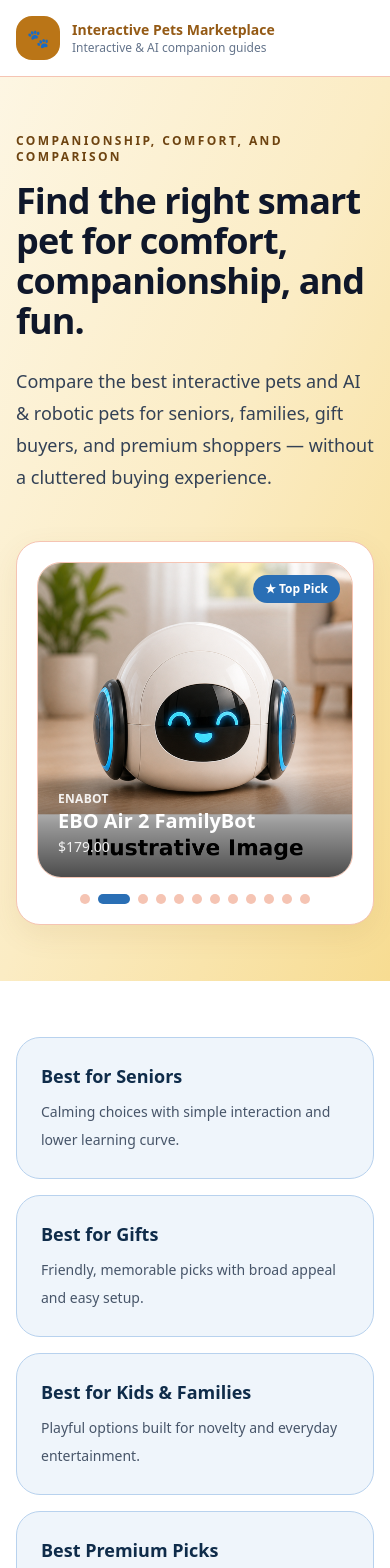
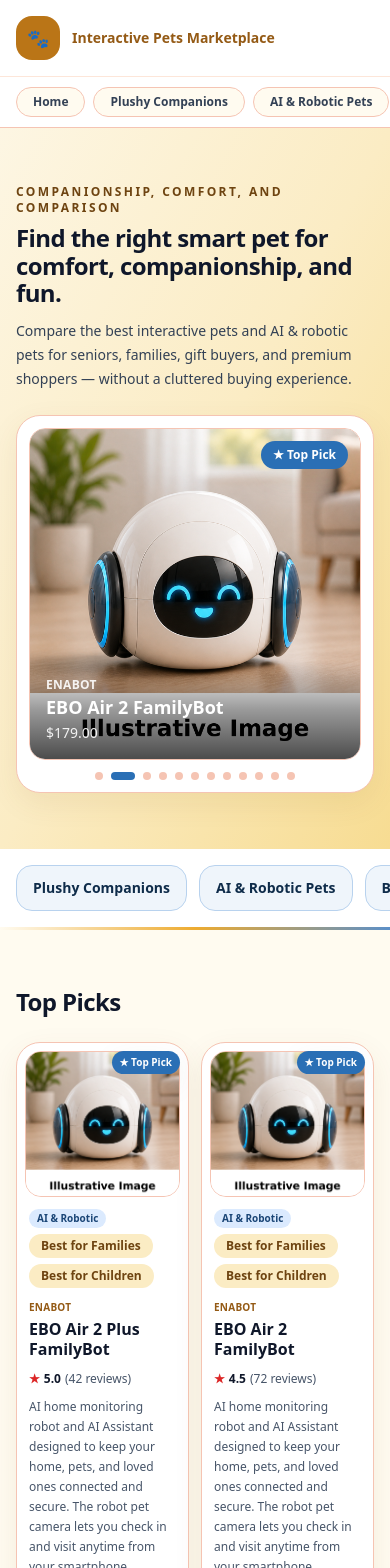
Before and after one commit to timsthomasson-cpu/Interactive-Pet-Marketplace, a Next.js app: page / in a window 390 px wide. Shown: the top 1568 px of the page. Built offline with nearby package versions, Linux system fonts and the light colour scheme; grey boxes are pictures that could not be loaded.

Commit message:
Warm golden redesign, product images, layout cleanup

```diff
--- a/app/globals.css
+++ b/app/globals.css
@@ -10,3 +10,5 @@ body {@apply bg-cream-50 text-slate-900 antialiased;}
 .btn-primary {@apply inline-flex items-center justify-center rounded-full bg-brand-600 px-5 py-3 text-sm font-semibold text-white transition hover:-translate-y-0.5 hover:bg-brand-700;}
 .btn-secondary {@apply inline-flex items-center justify-center rounded-full border-2 border-trust-500 bg-white px-5 py-3 text-sm font-semibold text-trust-600 transition hover:-translate-y-0.5 hover:border-trust-600 hover:text-trust-700;}
 .gradient-tile {background: linear-gradient(135deg, #fdf6e3 0%, #fbecc4 50%, #f7dc92 100%);}
+.no-scrollbar::-webkit-scrollbar {display: none;}
+.no-scrollbar {-ms-overflow-style: none; scrollbar-width: none;}
--- a/app/page.tsx
+++ b/app/page.tsx
@@ -1,7 +1,30 @@
 import { PageShell } from "@/components/layout";
-import { CompareTable, GroupedProducts, HeroSection, ShopByNeed } from "@/components/sections";
+import { CompareTable, GroupedProducts, HeroSection, MobileShopPills, ShopByNeed } from "@/components/sections";
 import { products } from "@/components/site-data";
 import Link from "next/link";
 export default function HomePage() {
-  return <PageShell><HeroSection /><ShopByNeed /><section className="bg-white pt-2 pb-10 sm:pt-3 sm:pb-12"><div className="container-shell"><div className="grid gap-10 sm:grid-cols-2 sm:gap-16"><div className="flex flex-col items-center text-center"><Link href="/interactive-pets" className="inline-flex items-center justify-center rounded-full bg-trust-500 px-8 py-5 text-base font-semibold text-white transition hover:-translate-y-0.5 hover:bg-trust-600">Explore Plushy Companions</Link><p className="mt-4 max-w-sm text-sm leading-7 text-slate-600">Soft, engaging companion pets with touch response, sounds, and comforting interaction.</p></div><div className="flex flex-col items-center text-center"><Link href="/ai-robotic-pets" className="inline-flex items-center justify-center rounded-full bg-trust-500 px-8 py-5 text-base font-semibold text-white transition hover:-translate-y-0.5 hover:bg-trust-600">Explore AI & Robotic Pets</Link><p className="mt-4 max-w-sm text-sm leading-7 text-slate-600">Advanced smart pets with movement, sensors, app features and interactive behavior.</p></div></div></div></section><div className="h-[3px] bg-gradient-to-r from-transparent via-brand-400 to-trust-400"></div><GroupedProducts items={products} /><CompareTable items={products} title="All products at a glance" text="A quick scan of every smart pet on the site — type, audience, highlight, rating, and price." /></PageShell>;
+  return (
+    <PageShell>
+      <HeroSection />
+      <MobileShopPills />
+      <ShopByNeed />
+      <section className="hidden md:block bg-white pt-2 pb-10 sm:pt-3 sm:pb-12">
+        <div className="container-shell">
+          <div className="grid gap-10 sm:grid-cols-2 sm:gap-16">
+            <div className="flex flex-col items-center text-center">
+              <Link href="/interactive-pets" className="inline-flex items-center justify-center rounded-full bg-trust-500 px-8 py-5 text-base font-semibold text-white transition hover:-translate-y-0.5 hover:bg-trust-600">Explore Plushy Companions</Link>
+              <p className="mt-4 max-w-sm text-sm leading-7 text-slate-600">Soft, engaging companion pets with touch response, sounds, and comforting interaction.</p>
+            </div>
+            <div className="flex flex-col items-center text-center">
+              <Link href="/ai-robotic-pets" className="inline-flex items-center justify-center rounded-full bg-trust-500 px-8 py-5 text-base font-semibold text-white transition hover:-translate-y-0.5 hover:bg-trust-600">Explore AI & Robotic Pets</Link>
+              <p className="mt-4 max-w-sm text-sm leading-7 text-slate-600">Advanced smart pets with movement, sensors, app features and interactive behavior.</p>
+            </div>
+          </div>
+        </div>
+      </section>
+      <div className="h-[3px] bg-gradient-to-r from-transparent via-brand-400 to-trust-400"></div>
+      <GroupedProducts items={products} />
+      <CompareTable items={products} title="All products at a glance" text="A quick scan of every smart pet on the site — type, audience, highlight, rating, and price." />
+    </PageShell>
+  );
 }
--- a/components/layout.tsx
+++ b/components/layout.tsx
@@ -75,7 +75,40 @@ function ShopForDropdown() {
 }
 
 export function SiteHeader() {
-  return <header className="sticky top-0 z-40 border-b border-coral-200 bg-white/95 backdrop-blur"><div className="container-shell flex items-center justify-between gap-6 py-4"><Link href="/" className="flex items-center gap-3"><div className="flex h-11 w-11 items-center justify-center rounded-2xl bg-brand-600 text-lg text-white">🐾</div><div><div className="text-sm font-semibold text-brand-700">Interactive Pets Marketplace</div><div className="text-xs text-slate-500">Interactive & AI companion guides</div></div></Link><nav className="hidden items-center gap-6 lg:flex">{mainNav.map((item)=><Link key={item.href} href={item.href} className="text-sm font-medium text-slate-700 transition hover:text-brand-700">{item.label}</Link>)}<ShopForDropdown />{tailNav.map((item)=><Link key={item.href} href={item.href} className="text-sm font-medium text-slate-700 transition hover:text-brand-700">{item.label}</Link>)}</nav><Link href="/top-picks" className="hidden sm:inline-flex items-center justify-center rounded-full bg-trust-500 px-5 py-3 text-sm font-semibold text-white transition hover:-translate-y-0.5 hover:bg-trust-600">Shop Top Picks</Link></div></header>;
+  const allMobileNav = [...mainNav, ...shopForNav, ...tailNav];
+  return (
+    <header className="sticky top-0 z-40 border-b border-coral-200 bg-white/95 backdrop-blur">
+      <div className="container-shell flex items-center justify-between gap-6 py-4">
+        <Link href="/" className="flex items-center gap-3">
+          <div className="flex h-11 w-11 items-center justify-center rounded-2xl bg-brand-600 text-lg text-white">🐾</div>
+          <div>
+            <div className="text-sm font-semibold text-brand-700">Interactive Pets Marketplace</div>
+            <div className="hidden sm:block text-xs text-slate-500">Interactive & AI companion guides</div>
+          </div>
+        </Link>
+        <nav className="hidden items-center gap-6 lg:flex">
+          {mainNav.map((item)=><Link key={item.href} href={item.href} className="text-sm font-medium text-slate-700 transition hover:text-brand-700">{item.label}</Link>)}
+          <ShopForDropdown />
+          {tailNav.map((item)=><Link key={item.href} href={item.href} className="text-sm font-medium text-slate-700 transition hover:text-brand-700">{item.label}</Link>)}
+        </nav>
+        <Link href="/top-picks" className="hidden sm:inline-flex items-center justify-center rounded-full bg-trust-500 px-5 py-3 text-sm font-semibold text-white transition hover:-translate-y-0.5 hover:bg-trust-600">Shop Top Picks</Link>
+      </div>
+      {/* Mobile pills nav: horizontally scrollable */}
+      <nav className="lg:hidden border-t border-coral-100 bg-white">
+        <div className="no-scrollbar flex gap-2 overflow-x-auto px-4 py-2.5">
+          {allMobileNav.map((item) => (
+            <Link
+              key={item.href}
+              href={item.href}
+              className="shrink-0 rounded-full border border-coral-200 bg-cream-50 px-4 py-1.5 text-xs font-semibold text-slate-700 transition hover:border-trust-400 hover:bg-trust-50 hover:text-trust-700"
+            >
+              {item.label}
+            </Link>
+          ))}
+        </div>
+      </nav>
+    </header>
+  );
 }
 export function StickyCompareBar() {
   return <div className="fixed bottom-4 left-0 right-0 z-40"><div className="container-shell"><div className="mx-auto flex max-w-3xl items-center justify-between gap-4 rounded-full border border-coral-200 bg-white px-4 py-3 shadow-soft"><div><p className="text-sm font-semibold text-brand-900">Need a faster decision?</p><p className="text-xs text-slate-600">Compare comfort, ease of use, and price in one view.</p></div><Link href="/compare" className="btn-primary shrink-0">Open Compare</Link></div></div></div>;
--- a/components/product-card.tsx
+++ b/components/product-card.tsx
@@ -6,27 +6,27 @@ export function ProductCard({ product }: { product: Product }) {
   return (
     <div className="card flex flex-col overflow-hidden relative">
       {product.flags?.topPick && (
-        <div className="absolute top-3 right-3 z-10 inline-flex items-center gap-1 rounded-full bg-trust-500 px-3 py-1.5 text-xs font-bold text-white shadow-soft">
+        <div className="absolute top-2 right-2 sm:top-3 sm:right-3 z-10 inline-flex items-center gap-1 rounded-full bg-trust-500 px-2 py-1 sm:px-3 sm:py-1.5 text-[10px] sm:text-xs font-bold text-white shadow-soft">
           ★ Top Pick
         </div>
       )}
-      <div className="p-4">
+      <div className="p-2 sm:p-4">
         {product.imageUrl ? (
-          <div className="overflow-hidden rounded-3xl border border-coral-200 bg-cream-100">
+          <div className="overflow-hidden rounded-2xl sm:rounded-3xl border border-coral-200 bg-cream-100">
             <img
               src={product.imageUrl}
               alt={product.name}
-              className="block h-56 w-full object-cover"
+              className="block h-36 sm:h-56 w-full object-cover"
             />
           </div>
         ) : (
           <PlaceholderVisual label={product.name} />
         )}
       </div>
-      <div className="flex flex-1 flex-col space-y-4 p-6 pt-1">
-        <div className="flex flex-wrap items-center gap-2">
+      <div className="flex flex-1 flex-col space-y-3 sm:space-y-4 p-3 pt-1 sm:p-6 sm:pt-1">
+        <div className="flex flex-wrap items-center gap-1.5 sm:gap-2">
           {product.type === "AI & Robotic" ? (
-            <span className="inline-flex rounded-full bg-trust-100 px-3 py-1 text-xs font-semibold text-trust-700">{product.type}</span>
+            <span className="inline-flex rounded-full bg-trust-100 px-2 py-0.5 sm:px-3 sm:py-1 text-[10px] sm:text-xs font-semibold text-trust-700">{product.type}</span>
           ) : (
             <Badge>{product.type}</Badge>
           )}
@@ -35,17 +35,17 @@ export function ProductCard({ product }: { product: Product }) {
           ))}
         </div>
         <div>
-          <p className="text-xs font-semibold uppercase tracking-wide text-brand-700">{product.manufacturer}</p>
-          <p className="mt-1 text-xl font-semibold text-slate-900">{product.name}</p>
+          <p className="text-[10px] sm:text-xs font-semibold uppercase tracking-wide text-brand-700">{product.manufacturer}</p>
+          <p className="mt-1 text-base sm:text-xl font-semibold text-slate-900 leading-tight">{product.name}</p>
           {product.rating !== undefined && (
-            <div className="mt-2">
+            <div className="mt-1.5 sm:mt-2">
               {(() => {
                 const tooltipParts: string[] = [];
                 if (product.ratingSource) tooltipParts.push(`Rating from ${product.ratingSource}`);
                 if (product.ratingLastChecked) tooltipParts.push(`last verified ${product.ratingLastChecked}`);
                 const tooltip = tooltipParts.join(", ");
                 const ratingText = (
-                  <span className="inline-flex items-baseline gap-1 text-sm font-semibold">
+                  <span className="inline-flex items-baseline gap-1 text-xs sm:text-sm font-semibold">
                     <span className="text-red-600">★</span>
                     <span className="text-slate-900">{product.rating.toFixed(1)}</span>
                     {product.reviewCount !== undefined && (
@@ -63,16 +63,16 @@ export function ProductCard({ product }: { product: Product }) {
               })()}
             </div>
           )}
-          <p className="mt-3 text-sm leading-6 text-slate-600">{product.blurb}</p>
+          <p className="mt-2 sm:mt-3 text-xs sm:text-sm leading-5 sm:leading-6 text-slate-600">{product.blurb}</p>
         </div>
-        <div className="grid grid-cols-1 gap-2 sm:grid-cols-3">
+        <div className="grid grid-cols-1 gap-1.5 sm:gap-2 sm:grid-cols-3">
           {product.features.map((feature) => (
-            <div key={feature} className="rounded-2xl bg-cream-100 border border-coral-200 px-1.5 py-2 text-center text-[10px] leading-tight font-medium text-brand-900 min-w-0">
+            <div key={feature} className="rounded-xl sm:rounded-2xl bg-cream-100 border border-coral-200 px-1.5 py-1.5 sm:py-2 text-center text-[10px] leading-tight font-medium text-brand-900 min-w-0">
               {feature}
             </div>
           ))}
         </div>
-        <div className="mt-auto flex items-end justify-between">
+        <div className="mt-auto flex items-end justify-between gap-2">
           {(() => {
             const priceTooltipParts: string[] = [];
             if (product.priceSource) priceTooltipParts.push(`Price from ${product.priceSource}`);
@@ -80,12 +80,12 @@ export function ProductCard({ product }: { product: Product }) {
             const priceTooltip = priceTooltipParts.join(", ");
             return (
               <div title={priceTooltip || undefined}>
-                <p className="text-xs font-semibold uppercase tracking-wide text-brand-700">Price</p>
-                <p className="text-lg font-bold text-slate-900">{product.price}</p>
+                <p className="text-[10px] sm:text-xs font-semibold uppercase tracking-wide text-brand-700">Price</p>
+                <p className="text-sm sm:text-lg font-bold text-slate-900">{product.price}</p>
               </div>
             );
           })()}
-          <Link href={product.productUrl} target="_blank" rel="noopener noreferrer" className="inline-flex items-center justify-center rounded-full bg-trust-500 px-5 py-3 text-sm font-semibold text-white transition hover:-translate-y-0.5 hover:bg-trust-600">
+          <Link href={product.productUrl} target="_blank" rel="noopener noreferrer" className="inline-flex items-center justify-center rounded-full bg-trust-500 px-3 py-2 sm:px-5 sm:py-3 text-xs sm:text-sm font-semibold text-white transition hover:-translate-y-0.5 hover:bg-trust-600">
             View Details
           </Link>
         </div>
--- a/components/sections.tsx
+++ b/components/sections.tsx
@@ -5,7 +5,7 @@ import { CTAButtons, PlaceholderVisual, SectionHeading, Badge } from "./ui";
 import { TopPicksRotator } from "./top-picks-rotator";
 
 export function HeroSection() {
-  return <section className="section-pad pt-6 overflow-hidden sm:pt-8 lg:pt-10 bg-gradient-to-br from-cream-100 via-brand-100 to-brand-200"><div className="container-shell"><div className="grid items-center gap-12 lg:grid-cols-[1fr_1.4fr]"><div><p className="eyebrow">Companionship, comfort, and comparison</p><h1 className="mt-4 max-w-3xl text-4xl font-bold tracking-tight text-slate-900 sm:text-5xl lg:text-6xl">Find the right smart pet for comfort, companionship, and fun.</h1><p className="mt-6 max-w-2xl text-lg leading-8 text-slate-700">Compare the best interactive pets and AI & robotic pets for seniors, families, gift buyers, and premium shoppers — without a cluttered buying experience.</p></div><TopPicksRotator /></div></div></section>;
+  return <section className="section-pad pt-4 pb-6 overflow-hidden sm:pt-8 sm:pb-12 lg:pt-10 bg-gradient-to-br from-cream-100 via-brand-100 to-brand-200"><div className="container-shell"><div className="grid items-center gap-6 sm:gap-10 lg:gap-12 lg:grid-cols-[1fr_1.4fr]"><div><p className="eyebrow">Companionship, comfort, and comparison</p><h1 className="mt-2 sm:mt-4 max-w-3xl text-[1.5rem] leading-[1.15] font-bold tracking-tight text-slate-900 sm:text-5xl sm:leading-tight lg:text-6xl">Find the right smart pet for comfort, companionship, and fun.</h1><p className="mt-3 sm:mt-6 max-w-2xl text-sm sm:text-lg leading-6 sm:leading-8 text-slate-700">Compare the best interactive pets and AI & robotic pets for seniors, families, gift buyers, and premium shoppers — without a cluttered buying experience.</p></div><TopPicksRotator /></div></div></section>;
 }
 export function TwoCategoryCards() {
   const cards = [
@@ -21,7 +21,32 @@ export function ShopByNeed() {
     ["Best for Kids & Families", "Playful options built for novelty and everyday entertainment.", "/kids-and-families"],
     ["Best Premium Picks", "Higher-end robotic pets with more advanced movement and sensors.", "/premium-picks"]
   ];
-  return <section className="section-pad pt-4 bg-white sm:pt-6 lg:pt-8"><div className="container-shell"><div className="grid gap-4 md:grid-cols-2 xl:grid-cols-4">{items.map(([title, text, href])=><Link key={title} href={href} className="block rounded-3xl border border-trust-200 bg-trust-50 p-6 transition hover:-translate-y-0.5 hover:border-trust-400 hover:shadow-soft"><h3 className="text-lg font-semibold text-trust-900">{title}</h3><p className="mt-2 text-sm leading-7 text-slate-600">{text}</p></Link>)}</div></div></section>;
+  return <section className="hidden md:block section-pad pt-4 bg-white sm:pt-6 lg:pt-8"><div className="container-shell"><div className="grid gap-4 md:grid-cols-2 xl:grid-cols-4">{items.map(([title, text, href])=><Link key={title} href={href} className="block rounded-3xl border border-trust-200 bg-trust-50 p-6 transition hover:-translate-y-0.5 hover:border-trust-400 hover:shadow-soft"><h3 className="text-lg font-semibold text-trust-900">{title}</h3><p className="mt-2 text-sm leading-7 text-slate-600">{text}</p></Link>)}</div></div></section>;
+}
+export function MobileShopPills() {
+  const items: [string, string][] = [
+    ["Plushy Companions", "/interactive-pets"],
+    ["AI & Robotic Pets", "/ai-robotic-pets"],
+    ["Best for Seniors", "/best-for-seniors"],
+    ["Best for Gifts", "/best-for-gifts"],
+    ["Best for Kids & Families", "/kids-and-families"],
+    ["Best Premium Picks", "/premium-picks"]
+  ];
+  return (
+    <section className="md:hidden bg-white py-4">
+      <div className="no-scrollbar flex gap-3 overflow-x-auto px-4">
+        {items.map(([title, href]) => (
+          <Link
+            key={href}
+            href={href}
+            className="shrink-0 rounded-2xl border border-trust-200 bg-trust-50 px-4 py-3 text-sm font-semibold text-trust-900 transition hover:border-trust-400 hover:bg-trust-100"
+          >
+            {title}
+          </Link>
+        ))}
+      </div>
+    </section>
+  );
 }
 export function GroupedProducts({ items, pageName }: { items: typeof products; pageName?: string }) {
   if (items.length === 0) return null;
@@ -32,11 +57,11 @@ export function GroupedProducts({ items, pageName }: { items: typeof products; p
     { title: "Budget Friendly", products: items.filter((p) => p.priceCategory === "Budget Friendly") }
   ];
   const nonEmpty = sections.filter((s) => s.products.length > 0);
-  return <section className="section-pad pt-10 sm:pt-12"><div className="container-shell space-y-14">{nonEmpty.map((section) => <div key={section.title}><h3 className="text-2xl font-bold tracking-tight text-slate-900 sm:text-3xl">{pageName ? `${section.title} - ${pageName}` : section.title}</h3><div className="mt-6 grid gap-6 lg:grid-cols-2 xl:grid-cols-4">{section.products.map((product) => <ProductCard key={product.slug} product={product} />)}</div></div>)}</div></section>;
+  return <section className="section-pad pt-10 sm:pt-12"><div className="container-shell space-y-14">{nonEmpty.map((section) => <div key={section.title}><h3 className="text-2xl font-bold tracking-tight text-slate-900 sm:text-3xl">{pageName ? `${section.title} - ${pageName}` : section.title}</h3><div className="mt-6 grid grid-cols-2 gap-3 sm:gap-6 lg:grid-cols-2 xl:grid-cols-4">{section.products.map((product) => <ProductCard key={product.slug} product={product} />)}</div></div>)}</div></section>;
 }
 export function FeaturedProducts({ filter }: { filter?: "Interactive" | "AI & Robotic" }) {
   const filtered = filter ? products.filter((p)=>p.type===filter) : products;
-  return <section className="section-pad pt-10 sm:pt-12"><div className="container-shell"><div className="grid gap-6 lg:grid-cols-2 xl:grid-cols-4">{filtered.map((product)=><ProductCard key={product.slug} product={product} />)}</div></div></section>;
+  return <section className="section-pad pt-10 sm:pt-12"><div className="container-shell"><div className="grid grid-cols-2 gap-3 sm:gap-6 lg:grid-cols-2 xl:grid-cols-4">{filtered.map((product)=><ProductCard key={product.slug} product={product} />)}</div></div></section>;
 }
 export { CompareTable } from "./compare-table";
 export function TrustBoxesRow() {
--- a/components/site-data.ts
+++ b/components/site-data.ts
@@ -2,7 +2,7 @@
 // Run `npm run generate:products` to regenerate.
 // Source: Documentation/Product Matrix.xlsx (single source of truth)
 //
-// Generated: 2026-05-11T22:41:52.778Z
+// Generated: 2026-05-11T23:22:03.850Z
 
 export type ProductFlags = {
   gifts: boolean;
--- a/components/top-picks-rotator.tsx
+++ b/components/top-picks-rotator.tsx
@@ -11,6 +11,9 @@ export function TopPicksRotator() {
   const [paused, setPaused] = useState(false);
   const [reducedMotion, setReducedMotion] = useState(false);
   const intervalRef = useRef<NodeJS.Timeout | null>(null);
+  const scrollRef = useRef<HTMLDivElement>(null);
+  const userScrollingRef = useRef(false);
+  const userScrollTimeoutRef = useRef<NodeJS.Timeout | null>(null);
 
   // Check for prefers-reduced-motion
   useEffect(() => {
@@ -34,15 +37,101 @@ export function TopPicksRotator() {
     };
   }, [paused, reducedMotion, topPicks.length]);
 
+  // Sync mobile scroll position to index when index changes from auto-advance
+  useEffect(() => {
+    if (!scrollRef.current) return;
+    if (userScrollingRef.current) return;
+    const slide = scrollRef.current.children[index] as HTMLElement | undefined;
+    if (slide) {
+      scrollRef.current.scrollTo({ left: slide.offsetLeft, behavior: "smooth" });
+    }
+  }, [index]);
+
+  // Track user scroll on mobile carousel to sync index and pause auto-advance briefly
+  function handleMobileScroll() {
+    if (!scrollRef.current) return;
+    userScrollingRef.current = true;
+    if (userScrollTimeoutRef.current) clearTimeout(userScrollTimeoutRef.current);
+    userScrollTimeoutRef.current = setTimeout(() => {
+      userScrollingRef.current = false;
+      if (!scrollRef.current) return;
+      const slideWidth = scrollRef.current.clientWidth;
+      const newIndex = Math.round(scrollRef.current.scrollLeft / slideWidth);
+      if (newIndex !== index && newIndex >= 0 && newIndex < topPicks.length) {
+        setIndex(newIndex);
+      }
+    }, 150);
+  }
+
   if (topPicks.length === 0) {
     return null;
   }
 
-  const current = topPicks[index];
+  return (
+    <>
+      {/* MOBILE: snap-scrolling carousel, one slide per screen */}
+      <div
+        className="lg:hidden card p-3 bg-white"
+        onTouchStart={() => setPaused(true)}
+        onTouchEnd={() => {
+          setTimeout(() => setPaused(false), 2000);
+        }}
+        role="region"
+        aria-label="Featured top picks"
+      >
+        <div
+          ref={scrollRef}
+          onScroll={handleMobileScroll}
+          className="no-scrollbar flex overflow-x-auto snap-x snap-mandatory rounded-2xl"
+          style={{ scrollSnapType: "x mandatory" }}
+        >
+          {topPicks.map((product) => (
+            <div key={product.slug} className="snap-center shrink-0 w-full">
+              <Link
+                href={product.productUrl || "#"}
+                target={product.productUrl ? "_blank" : undefined}
+                rel="noopener noreferrer"
+                className="relative block overflow-hidden rounded-2xl border border-coral-200 bg-cream-100"
+                style={{ aspectRatio: "1 / 1" }}
+              >
+                <img
+                  src={product.imageUrl}
+                  alt={product.name}
+                  className="block h-full w-full object-cover"
+                />
+                <div className="absolute top-3 right-3 inline-flex items-center gap-1 rounded-full bg-trust-500 px-3 py-1.5 text-xs font-bold text-white shadow-soft">
+                  ★ Top Pick
+                </div>
+                <div className="absolute bottom-0 left-0 right-0 bg-gradient-to-t from-black/70 via-black/40 to-transparent p-4 text-white">
+                  <p className="text-xs font-semibold uppercase tracking-wide opacity-90">{product.manufacturer}</p>
+                  <p className="text-lg font-semibold">{product.name}</p>
+                  {product.price && <p className="text-sm opacity-90 mt-0.5">{product.price}</p>}
+                </div>
+              </Link>
+            </div>
+          ))}
+        </div>
+        {topPicks.length > 1 && (
+          <div className="mt-3 flex justify-center gap-2" role="tablist" aria-label="Choose featured product">
+            {topPicks.map((p, i) => (
+              <button
+                key={p.slug}
+                onClick={() => setIndex(i)}
+                role="tab"
+                aria-selected={i === index}
+                aria-label={`Show ${p.name}`}
+                className={`h-2 rounded-full transition-all ${
+                  i === index ? "w-6 bg-trust-500" : "w-2 bg-coral-200 hover:bg-coral-300"
+                }`}
+              />
+            ))}
+          </div>
+        )}
+      </div>
 
-  return (
+      {/* DESKTOP: crossfade rotator (original behavior) */}
       <div
-      className="card p-5 bg-white"
+        className="hidden lg:block card p-5 bg-white"
         onMouseEnter={() => setPaused(true)}
         onMouseLeave={() => setPaused(false)}
         role="region"
@@ -93,5 +182,6 @@ export function TopPicksRotator() {
           </div>
         )}
       </div>
+    </>
   );
 }
```
Also changed, not shown: components/compare-table.tsx (+12 -3 lines), components/detailed-compare-table.tsx (+12 -3 lines), components/info-popover.tsx (added, +59 -0 lines), 2 other files (tests, documents, lock files or other folders). Lines whose indentation alone changed are shown as unchanged.
